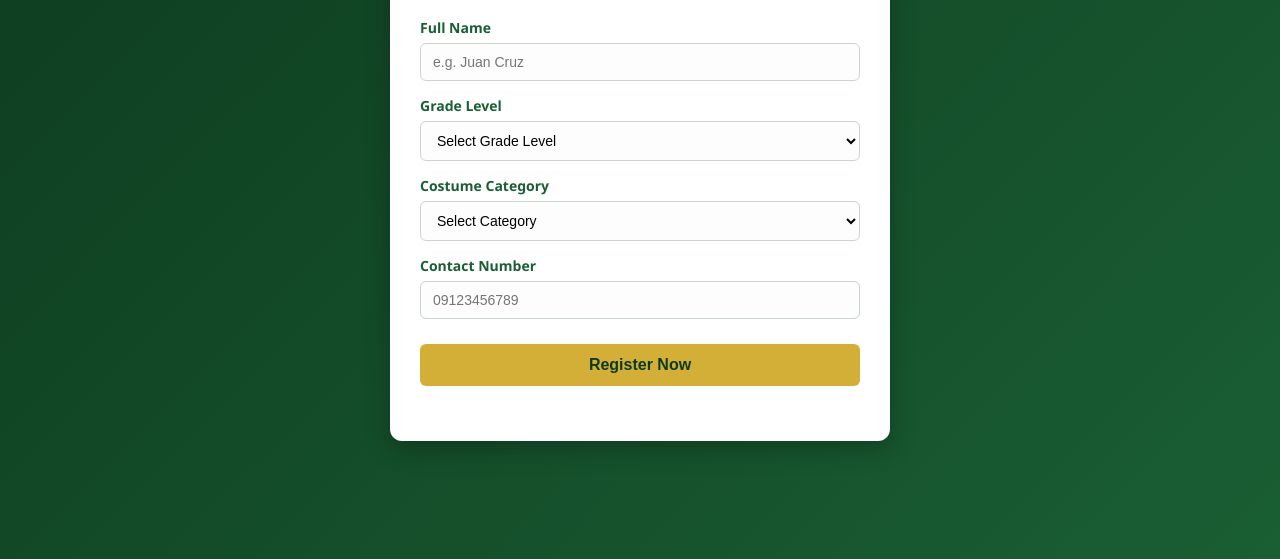
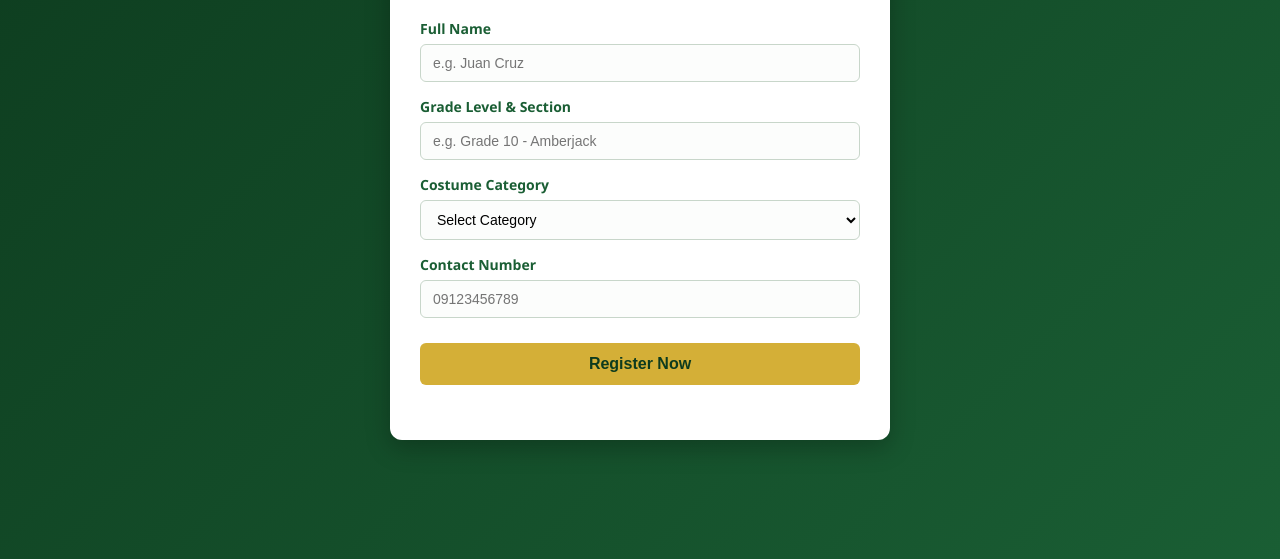
Before and after one commit to sirjclargado-jpg/esr-costume-parade, a plain HTML site: page index.html in a window 1280 px wide. Shown: the part 241-800 px from the top of the page. Drawn offline with Linux system fonts and the light colour scheme.

Commit message:
Update index.html

```diff
--- a/index.html
+++ b/index.html
@@ -106,16 +106,8 @@
       <label for="fullName">Full Name</label>
       <input type="text" id="fullName" required placeholder="e.g. Juan Cruz">
 
-      <label for="gradeLevel">Grade Level</label>
-      <select id="gradeLevel" required>
-        <option value="">Select Grade Level</option>
-        <option value="Grade 7">Grade 7</option>
-        <option value="Grade 8">Grade 8</option>
-        <option value="Grade 9">Grade 9</option>
-        <option value="Grade 10">Grade 10</option>
-        <option value="Grade 11">Grade 11</option>
-        <option value="Grade 12">Grade 12</option>
-      </select>
+      <label for="gradeLevel">Grade Level & Section</label>
+      <input type="text" id="gradeLevel" required placeholder="e.g. Grade 10 - Amberjack">
 
       <label for="costumeCategory">Costume Category</label>
       <select id="costumeCategory" required>
```
